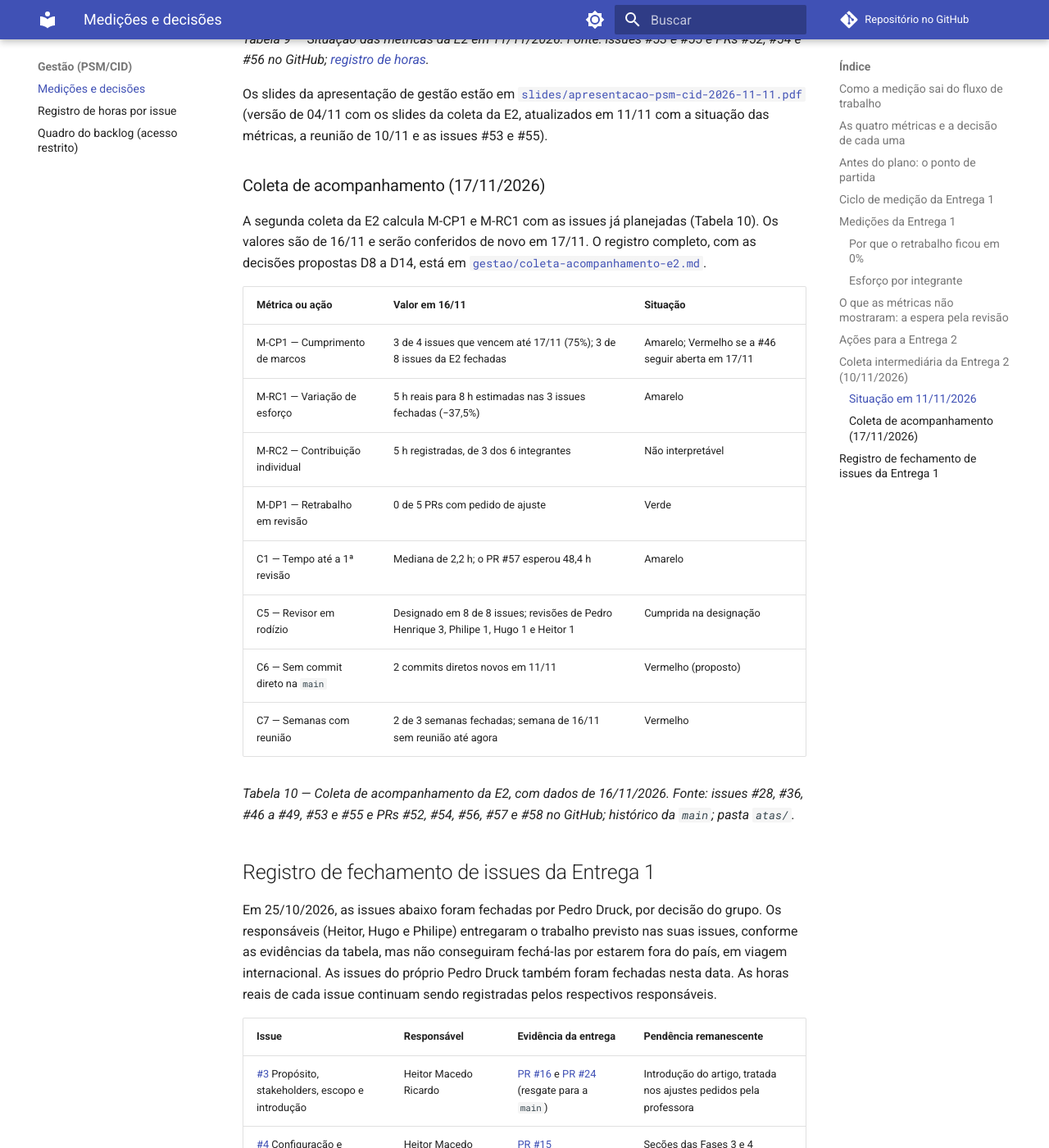
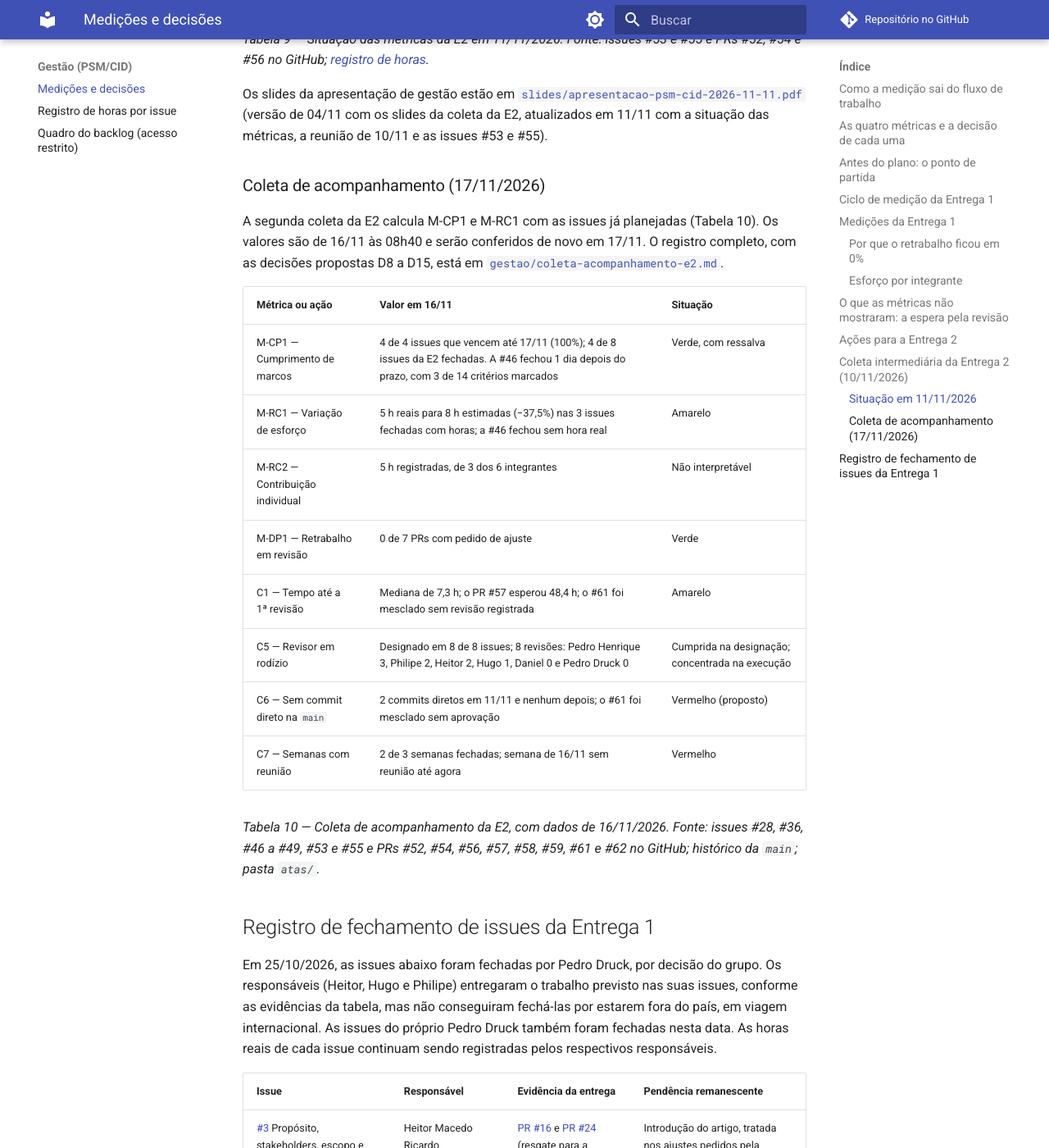
Before and after one commit to FCTE-Qualidade-de-Software-1/2026-2_T02_KATHERINE_JOHNSON, an MkDocs documentation site: the page built from docs/gestao.md, in a window 1280 px wide and 1400 px high, scrolled down 10588 px. Shown: the whole window at 82% size. Built offline with MkDocs 1.6.1 and Material for MkDocs 9.7.7, drawn with Linux system fonts in a browser that asks for light colours; comment, search, counter and statistics services are not loaded.

Commit message:
docs(gestao): atualiza a coleta de acompanhamento com os merges de 16/11
- dados de 16/11 às 08h40: #46 fechada, #59, #61 e #62 mesclados
- M-CP1 em 4 de 4 (Verde, com ressalva: #46 fechou com 3 de 14 critérios);
  M-DP1 em 0 de 7; C1 com mediana de 7,3 h; C5 com 8 revisões
- #61 mesclado sem revisão registrada; nenhum commit direto novo
- decisões D8 a D15 reescritas; D15 trata das páginas da Fase 4 que ficaram
  na branch da issue #46 e não estão na main
- riscos: critérios empíricos sem dono e limite de 15 páginas
- gestao.md (Tabela 10) e gestao-horas.md atualizados

```diff
--- a/docs/gestao.md
+++ b/docs/gestao.md
@@ -242,22 +242,22 @@ Os slides da apresentação de gestão estão em
 ### Coleta de acompanhamento (17/11/2026)
 
 A segunda coleta da E2 calcula M-CP1 e M-RC1 com as issues já planejadas (Tabela 10). Os valores
-são de 16/11 e serão conferidos de novo em 17/11. O registro completo, com as decisões propostas
-D8 a D14, está em
+são de 16/11 às 08h40 e serão conferidos de novo em 17/11. O registro completo, com as decisões
+propostas D8 a D15, está em
 [`gestao/coleta-acompanhamento-e2.md`](https://github.com/FCTE-Qualidade-de-Software-1/2026-2_T02_KATHERINE_JOHNSON/blob/main/gestao/coleta-acompanhamento-e2.md).
 
 | Métrica ou ação | Valor em 16/11 | Situação |
 |---|---|---|
-| M-CP1 — Cumprimento de marcos | 3 de 4 issues que vencem até 17/11 (75%); 3 de 8 issues da E2 fechadas | Amarelo; Vermelho se a #46 seguir aberta em 17/11 |
-| M-RC1 — Variação de esforço | 5 h reais para 8 h estimadas nas 3 issues fechadas (−37,5%) | Amarelo |
+| M-CP1 — Cumprimento de marcos | 4 de 4 issues que vencem até 17/11 (100%); 4 de 8 issues da E2 fechadas. A #46 fechou 1 dia depois do prazo, com 3 de 14 critérios marcados | Verde, com ressalva |
+| M-RC1 — Variação de esforço | 5 h reais para 8 h estimadas (−37,5%) nas 3 issues fechadas com horas; a #46 fechou sem hora real | Amarelo |
 | M-RC2 — Contribuição individual | 5 h registradas, de 3 dos 6 integrantes | Não interpretável |
-| M-DP1 — Retrabalho em revisão | 0 de 5 PRs com pedido de ajuste | Verde |
-| C1 — Tempo até a 1ª revisão | Mediana de 2,2 h; o PR #57 esperou 48,4 h | Amarelo |
-| C5 — Revisor em rodízio | Designado em 8 de 8 issues; revisões de Pedro Henrique 3, Philipe 1, Hugo 1 e Heitor 1 | Cumprida na designação |
-| C6 — Sem commit direto na `main` | 2 commits diretos novos em 11/11 | Vermelho (proposto) |
+| M-DP1 — Retrabalho em revisão | 0 de 7 PRs com pedido de ajuste | Verde |
+| C1 — Tempo até a 1ª revisão | Mediana de 7,3 h; o PR #57 esperou 48,4 h; o #61 foi mesclado sem revisão registrada | Amarelo |
+| C5 — Revisor em rodízio | Designado em 8 de 8 issues; 8 revisões: Pedro Henrique 3, Philipe 2, Heitor 2, Hugo 1, Daniel 0 e Pedro Druck 0 | Cumprida na designação; concentrada na execução |
+| C6 — Sem commit direto na `main` | 2 commits diretos em 11/11 e nenhum depois; o #61 foi mesclado sem aprovação | Vermelho (proposto) |
 | C7 — Semanas com reunião | 2 de 3 semanas fechadas; semana de 16/11 sem reunião até agora | Vermelho |
 
-*Tabela 10 — Coleta de acompanhamento da E2, com dados de 16/11/2026. Fonte: issues #28, #36, #46 a #49, #53 e #55 e PRs #52, #54, #56, #57 e #58 no GitHub; histórico da `main`; pasta `atas/`.*
+*Tabela 10 — Coleta de acompanhamento da E2, com dados de 16/11/2026. Fonte: issues #28, #36, #46 a #49, #53 e #55 e PRs #52, #54, #56, #57, #58, #59, #61 e #62 no GitHub; histórico da `main`; pasta `atas/`.*
 
 ## Registro de fechamento de issues da Entrega 1
 
```
Also changed, not shown: docs/gestao-horas.md (+2 -2 lines), gestao/coleta-acompanhamento-e2.md (+43 -37 lines).
